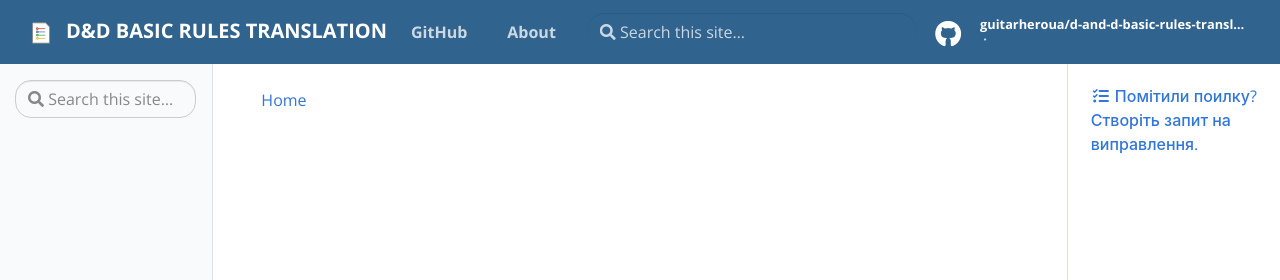
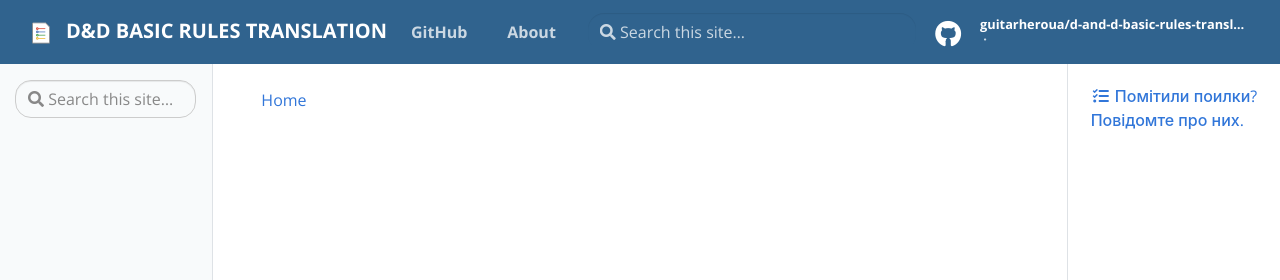
Before and after one commit to Guitarheroua/d-and-d-basic-rules-translation, a Jekyll site: the page built from pages/index.md, in a window 1280 px wide. Shown: the top 280 px of the page. Built offline with Jekyll 4.4.1, drawn with Linux system fonts in a browser that asks for light colours.

Commit message:
Fix text

```diff
--- a/_includes/editable.html
+++ b/_includes/editable.html
@@ -1,4 +1,4 @@
-<a href="{{ site.repo }}/issues/new" target="_blank"><i class="fas fa-tasks fa-fw"></i> Помітили поилку? Створіть запит на виправлення.</a>
+<a href="{{ site.repo }}/issues/new" target="_blank"><i class="fas fa-tasks fa-fw"></i> Помітили поилки? Повідомте про них.</a>
 <!-- this will parse through the header fields and add a button to open
      an issue / ask a question on Github. The editable field should be in
      the post frontend matter, and refer to the label to open the issue for -->
```
